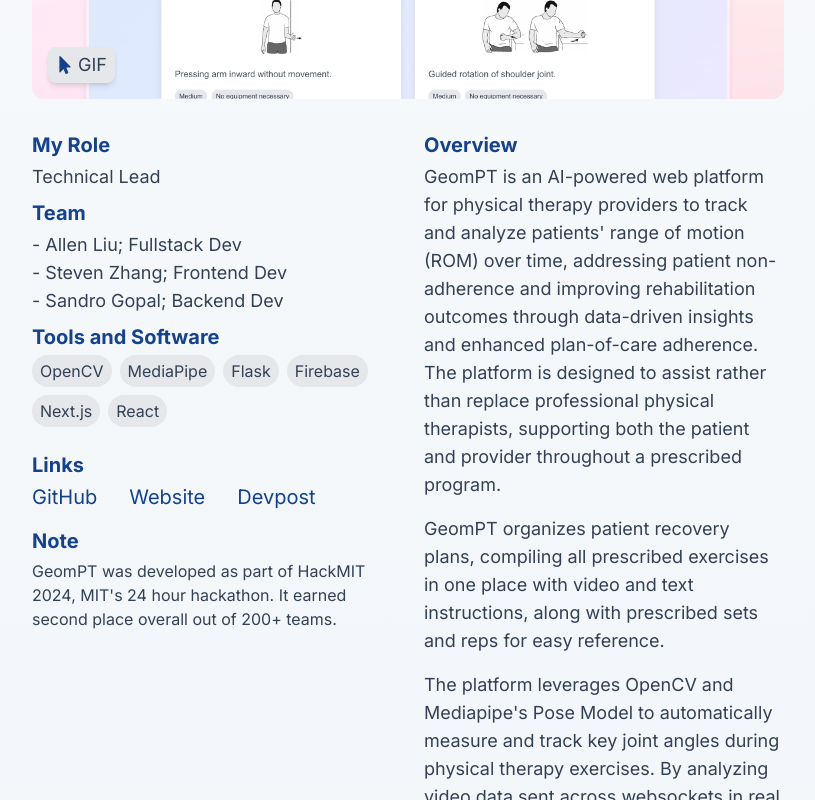
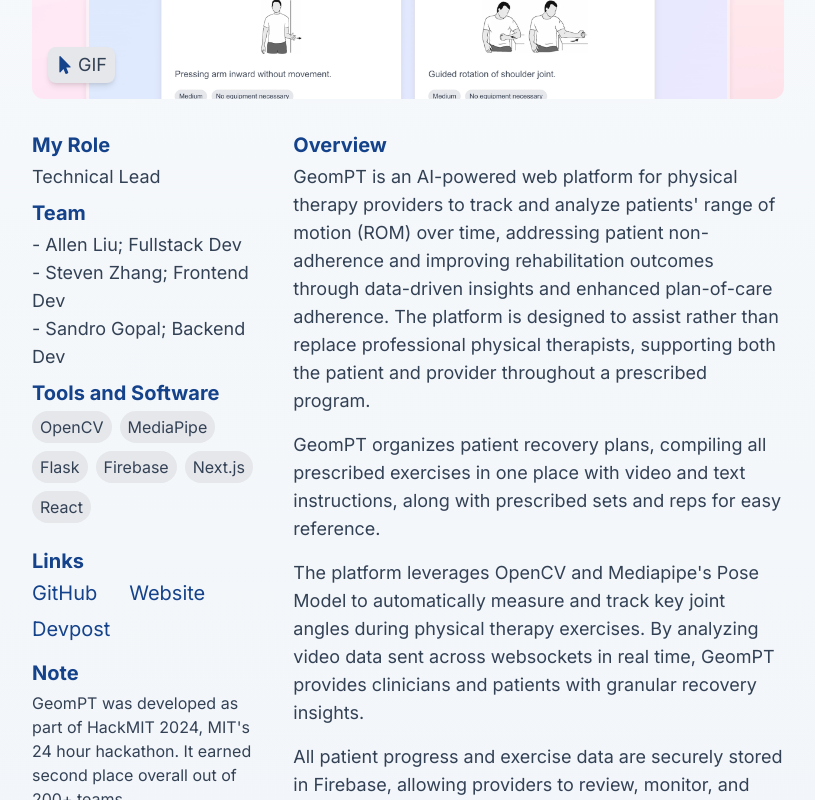
Before and after one commit to hectorastrom/personal-website, a Next.js app: page /projects/geompt in a window 1280 px wide. Shown: the part 580-1380 px from the top of the page, without its empty margins (376-1191 px from the left). Built offline with nearby package versions, Linux system fonts and the light colour scheme.

Commit message:
made project description slightly wider

```diff
--- a/src/app/projects/[slug]/page.tsx
+++ b/src/app/projects/[slug]/page.tsx
@@ -127,9 +127,9 @@
             <HorDivider />
           </div>
         )}
-        <div className="grid grid-cols-1 gap-6 md:grid-cols-2 md:gap-8">
+        <div className="grid grid-cols-1 gap-6 md:grid-cols-3 md:gap-8">
           {/* first col */}
-          <div>
+          <div className="md:col-span-1">
             <h2 className="text-lg md:text-xl font-bold text-emphasis mb-1">
               My Role
             </h2>
@@ -206,7 +206,7 @@
           </div>
 
           {/* second col */}
-          <div>
+          <div className="md:col-span-2">
             <h2 className="text-lg md:text-xl font-bold text-emphasis mb-1">
               Overview
             </h2>
```
